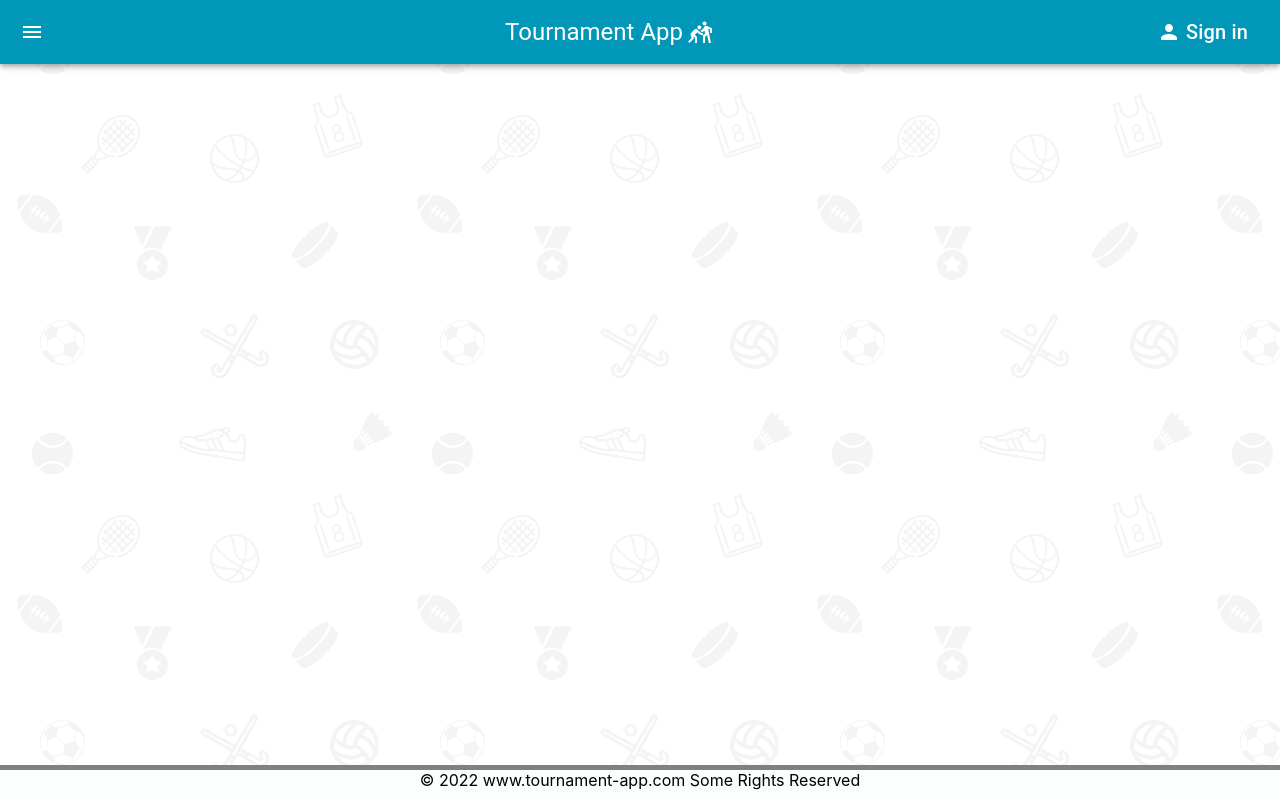
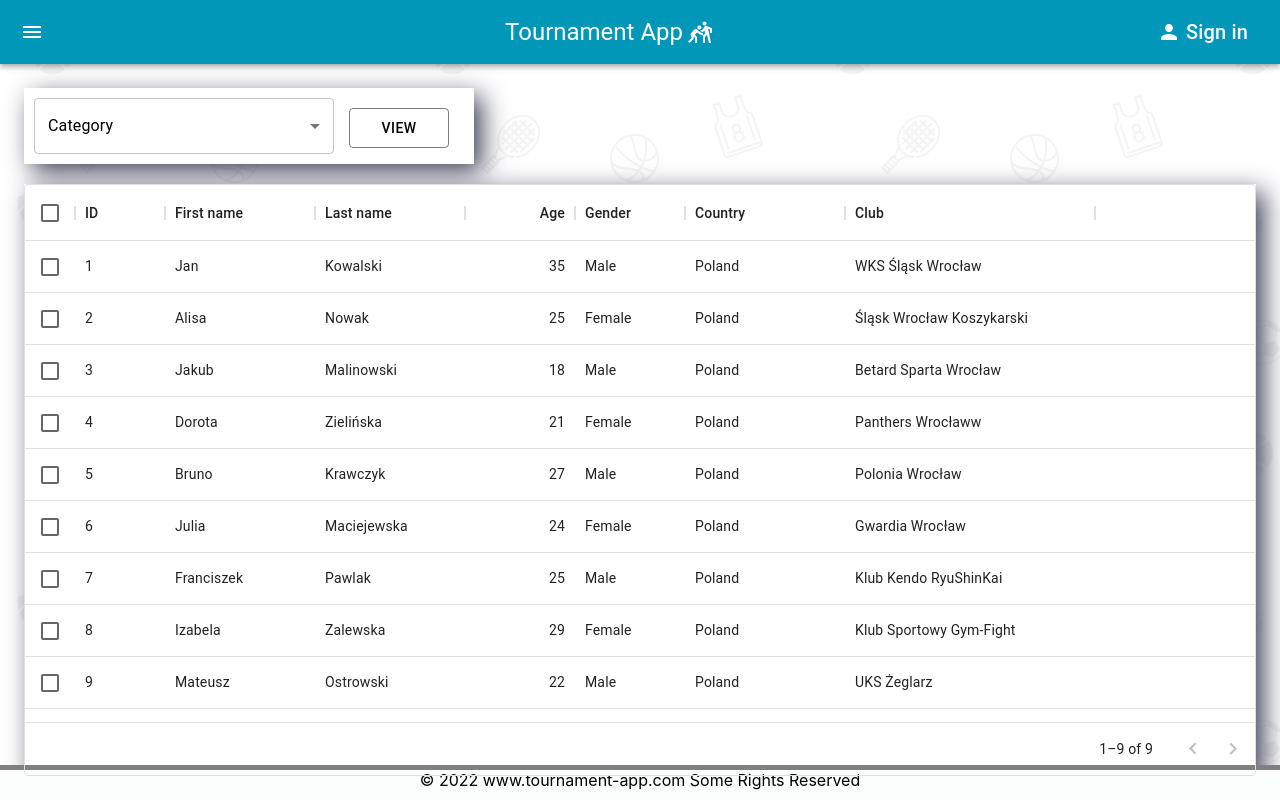
Before and after one commit to Workata/tournament-manager-frontend, a React (Create React App) app: page /participants in a window 1280 px wide. Built offline with nearby package versions, Linux system fonts and the light colour scheme.

Commit message:
Add participants list and category filter

```diff
--- a/package.json
+++ b/package.json
@@ -9,6 +9,7 @@
     "@mui/icons-material": "^5.5.1",
     "@mui/lab": "^5.0.0-alpha.76",
     "@mui/material": "^5.5.3",
+    "@mui/x-data-grid": "^5.8.0",
     "@testing-library/jest-dom": "^5.16.2",
     "@testing-library/react": "^12.1.4",
     "@testing-library/user-event": "^13.5.0",
--- a/src/App.js
+++ b/src/App.js
@@ -15,8 +15,8 @@ import SignIn from "./components/SignIn";
 // * pages
 import Home from "./pages/Home";
 import Brackets from "./pages/Brackets";
+import Participants from "./pages/Participants";
 import AddParticipants from "./pages/AddParticipants";
-
 
 function App() {
 
@@ -77,6 +77,7 @@ function App() {
           <Routes>
             <Route exact path="/" element={<Home />} />
             <Route exact path="/brackets" element={<Brackets />} />
+            <Route exact path="/participants" element={<Participants />} />
             <Route exact path="/addParticipants" element={<AddParticipants />} />
           </Routes>
         </Main>
--- /dev/null
+++ b/src/components/CategoryFilter.js
@@ -0,0 +1,60 @@
+import React, {useState} from "react";
+import Box from '@mui/material/Box';
+import Button from '@mui/material/Button';
+import InputLabel from '@mui/material/InputLabel';
+import MenuItem from '@mui/material/MenuItem';
+import FormControl from '@mui/material/FormControl';
+import Select from '@mui/material/Select';
+
+
+export default function CategoryFilter() {
+  const [category, setCategory] = useState('');
+
+  const handleChange = (event) => {
+    setCategory(event.target.value);
+  };
+
+  return (
+    <Box
+      sx={{
+        backgroundColor: 'primary.main',
+        boxShadow: "8px 8px 24px 0px rgba(66, 68, 90, 1)",
+        width: '430px',
+        padding: '10px'
+      }}
+    >
+      <FormControl sx={{width: '300px'}}>
+        <InputLabel id="categoryFilter" color='secondary' sx={{color: 'secondary.main'}}>Category</InputLabel>
+
+        <Select
+          labelId="categoryFilter"
+          id="demo-simple-select"
+          value={category}
+          label="Category"
+          color="secondary"
+          onChange={handleChange}
+        >
+          <MenuItem value={1}>Category A</MenuItem>
+          <MenuItem value={2}>Category B</MenuItem>
+          <MenuItem value={3}>Category C</MenuItem>
+          <MenuItem value={4}>Category D</MenuItem>
+        </Select>
+      </FormControl>
+
+      <Button
+          sx = {{
+            width: '100px',
+            height: '40px',
+            marginLeft: '15px',
+            marginTop: '10px',
+          }}
+          variant="outlined"
+          color="secondary"
+          onClick={() => {}}
+        >
+          View
+        </Button>
+
+    </Box>
+  )
+}
--- a/src/components/Sidebar.js
+++ b/src/components/Sidebar.js
@@ -24,6 +24,7 @@ import AccountTreeIcon from '@mui/icons-material/AccountTree';
 import InfoIcon from '@mui/icons-material/Info';
 import EmojiEventsIcon from '@mui/icons-material/EmojiEvents';
 import GroupAddIcon from '@mui/icons-material/GroupAdd';
+import GroupIcon from '@mui/icons-material/Group';
 
 // * Documentation: https://mui.com/components/drawers/#persistent-drawer
 
@@ -93,12 +94,20 @@ export default function Sidebar(props) {
           <ListItemText primary={"Standings"} />
         </ListItem>
 
+        <ListItem button onClick={ () => {return navigate("/participants")} }>
+          <ListItemIcon>
+            <GroupIcon/>
+          </ListItemIcon>
+          <ListItemText primary={"Participants"} />
+        </ListItem>
+
         <ListItem button onClick={ () => {return navigate("/addParticipants")} }>
           <ListItemIcon>
             <GroupAddIcon/>
           </ListItemIcon>
           <ListItemText primary={"Add participants"} />
         </ListItem>
+
       </List>
 
       <Divider />
--- a/src/pages/Brackets.js
+++ b/src/pages/Brackets.js
@@ -2,6 +2,7 @@ import React from "react";
 import Tree from "react-d3-tree";
 import competitors from "../data/competitors.json";
 import { useCallback, useState } from "react";
+import CategoryFilter from '../components/CategoryFilter';
 
 // * material UI
 import { Box } from "@mui/material";
@@ -49,10 +50,15 @@ export default function Brackets() {
   const [dimensions, translate, containerRef] = useCenteredTree();
 
   return (
+    <>
+      <Box sx={{marginBottom: '20px'}}>
+        <CategoryFilter/>
+      </Box>
+
       <Box
         sx={{
           width: "100%",
-        height: "100%",
+          height: "90%",
           boxShadow: "8px 8px 24px 0px rgba(66, 68, 90, 1)",
           backgroundColor: "primary.main"
         }}
@@ -73,5 +79,6 @@ export default function Brackets() {
           zoomable={true}
         />
       </Box>
+    </>
   );
 }
--- /dev/null
+++ b/src/pages/Participants.js
@@ -0,0 +1,94 @@
+import React from "react";
+
+// * material UI
+import {
+  Box,
+} from "@mui/material";
+
+// * icons
+import { DataGrid } from '@mui/x-data-grid';
+
+import CategoryFilter from '../components/CategoryFilter';
+
+const columns = [
+  { field: 'id', headerName: 'ID', width: 90 },
+  {
+    field: 'firstName',
+    headerName: 'First name',
+    width: 150,
+    editable: false,
+  },
+  {
+    field: 'lastName',
+    headerName: 'Last name',
+    width: 150,
+    editable: false,
+  },
+  {
+    field: 'age',
+    headerName: 'Age',
+    type: 'number',
+    width: 110,
+    editable: false,
+  },
+  {
+    field: 'gender',
+    headerName: 'Gender',
+    width: 110,
+    editable: false,
+  },
+  {
+    field: 'country',
+    headerName: 'Country',
+    description: 'Country',
+    sortable: false,
+    width: 160,
+  },
+  {
+    field: 'club',
+    headerName: 'Club',
+    description: 'Club',
+    sortable: true,
+    width: 250,
+  },
+];
+
+const rows = [
+  { id: 1, lastName: 'Kowalski', firstName: 'Jan', age: 35, club: 'WKS Śląsk Wrocław', country: 'Poland', gender: 'Male' },
+  { id: 2, lastName: 'Nowak', firstName: 'Alisa', age: 25, club: 'Śląsk Wrocław Koszykarski', country: 'Poland', gender: 'Female' },
+  { id: 3, lastName: 'Malinowski', firstName: 'Jakub', age: 18, club: 'Betard Sparta Wrocław', country: 'Poland', gender: 'Male' },
+  { id: 4, lastName: 'Zielińska', firstName: 'Dorota', age: 21, club: 'Panthers Wrocławw', country: 'Poland', gender: 'Female' },
+  { id: 5, lastName: 'Krawczyk', firstName: 'Bruno', age: 27, club: 'Polonia Wrocław', country: 'Poland', gender: 'Male' },
+  { id: 6, lastName: 'Maciejewska', firstName: 'Julia', age: 24, club: 'Gwardia Wrocław', country: 'Poland', gender: 'Female' },
+  { id: 7, lastName: 'Pawlak', firstName: 'Franciszek', age: 25, club: 'Klub Kendo RyuShinKai', country: 'Poland', gender: 'Male' },
+  { id: 8, lastName: 'Zalewska', firstName: 'Izabela', age: 29, club: 'Klub Sportowy Gym-Fight', country: 'Poland', gender: 'Female' },
+  { id: 9, lastName: 'Ostrowski', firstName: 'Mateusz', age: 22, club: 'UKS Żeglarz', country: 'Poland', gender: 'Male' },
+];
+
+export default function Participants() {
+
+  return (
+    <>
+      <Box sx={{marginBottom: '20px'}}>
+        <CategoryFilter/>
+      </Box>
+      <Box
+        sx={{
+          width: '100%',
+          height: '90%',
+          backgroundColor: 'primary.main',
+          boxShadow: "8px 8px 24px 0px rgba(66, 68, 90, 1)",
+        }}
+      >
+        <DataGrid
+          rows={rows}
+          columns={columns}
+          pageSize={15}
+          rowsPerPageOptions={[5]}
+          checkboxSelection
+          disableSelectionOnClick
+        />
+      </Box>
+    </>
+  );
+}
```
Also changed, not shown: 1 other file (tests, documents, lock files or other folders). Lines whose indentation alone changed are shown as unchanged.
